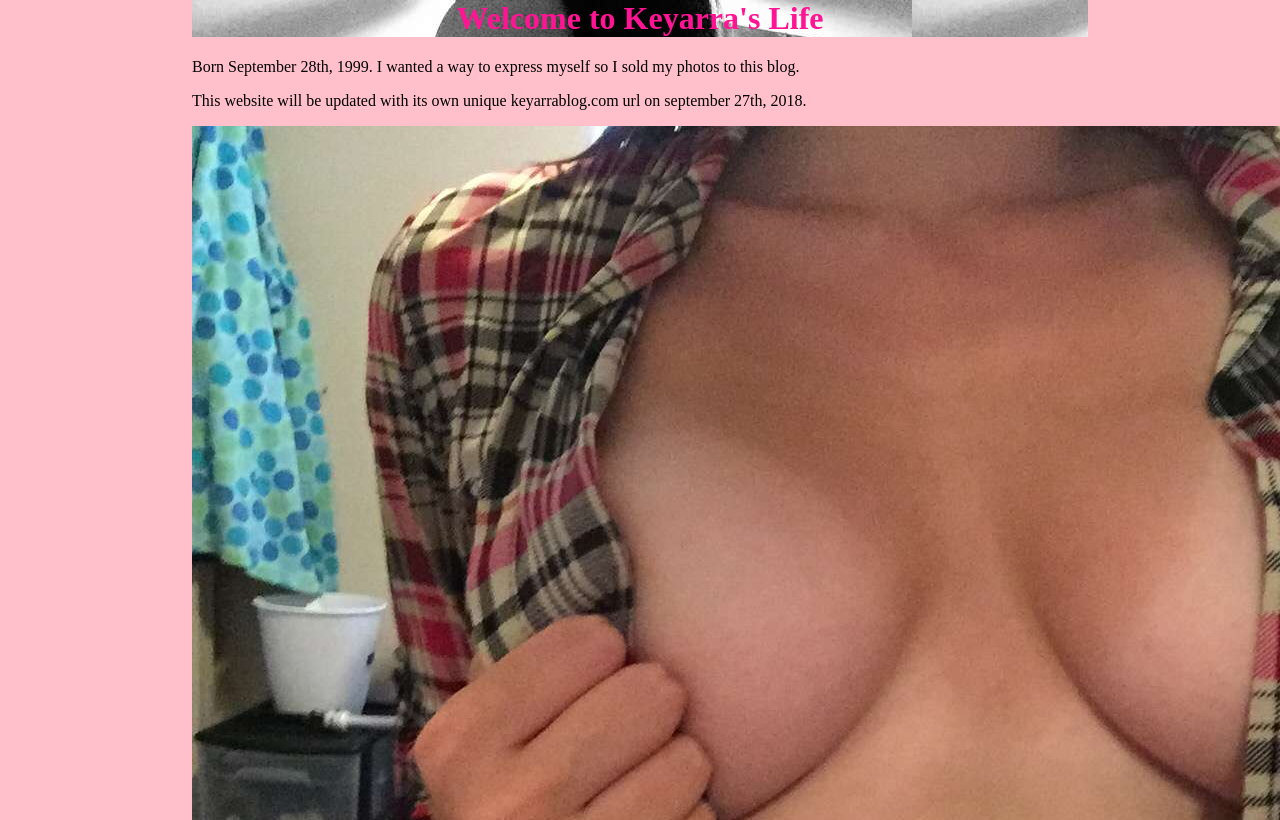
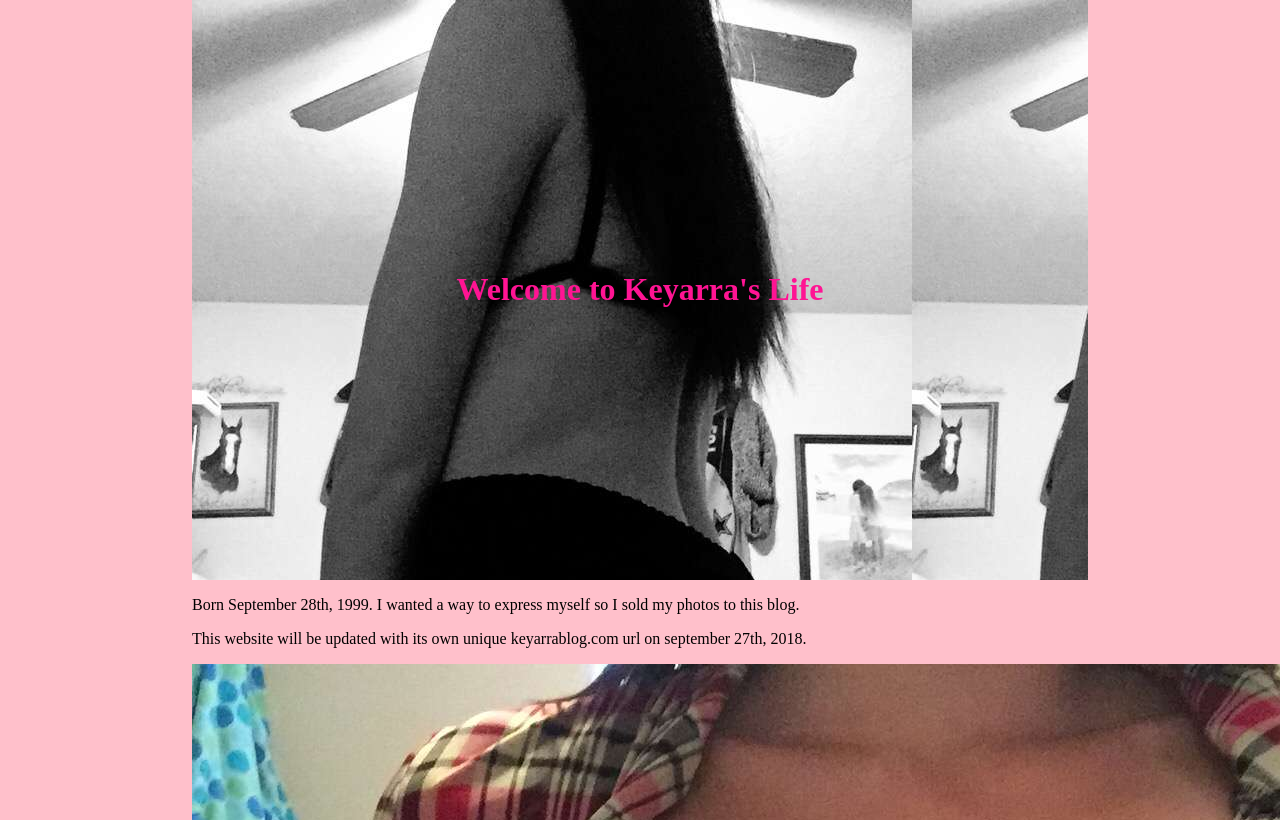
Before and after one commit to davidfitz314/dcfportfolio, a PHP site: page /keyarraP.php in a window 1280 px wide; the page is wider, and only the part inside the window is pictured. Shown: the top 820 px of that part. Run offline with PHP 8.4, Linux system fonts and the light colour scheme.

Commit message:
testing image

```diff
--- a/styles.css
+++ b/styles.css
@@ -1,4 +1,5 @@
 header{
+    padding: 250px 250px 250px 250px;
     text-align: center;
     background-image: url("LegalOwnership/Snapchat-2087248607.jpg");
     background-repeat: repeat-x;
```
